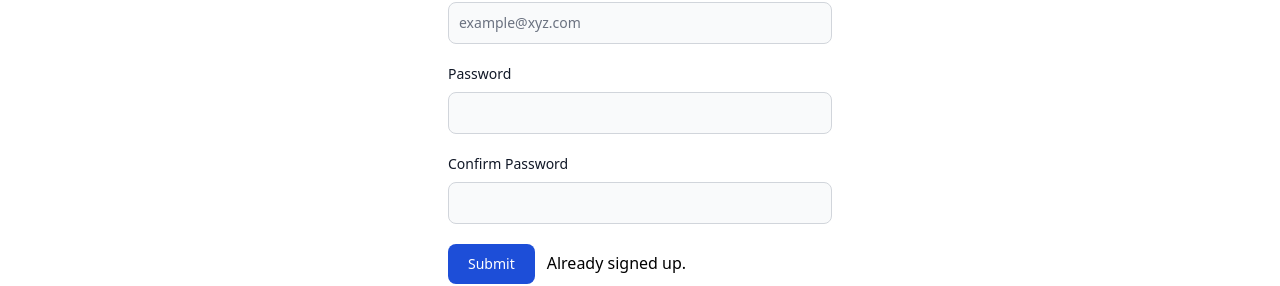
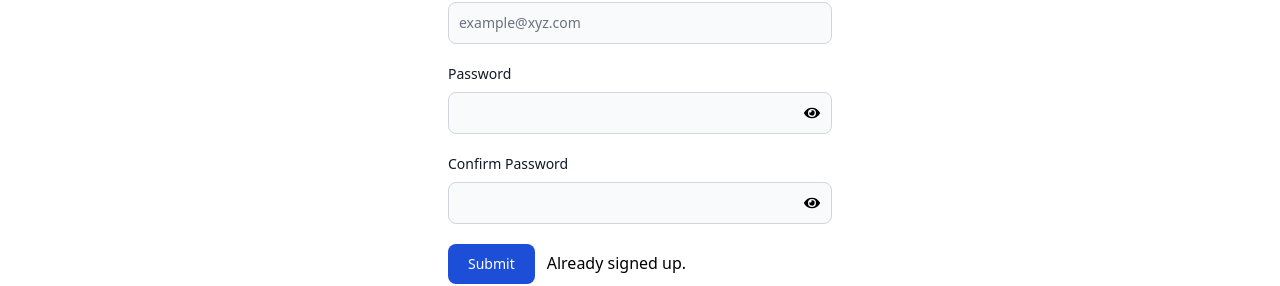
Before and after one commit to Sourav-Tanwar/DailyFlow, a React (Vite) app in the folder frontend/Dailyflow/: page /signup in a window 1280 px wide. Shown: the part 189-475 px from the top of the page. Built offline with nearby package versions, Linux system fonts and the light colour scheme; no server answers.

Commit message:
Implemented password hide functionality on signup page

```diff
--- a/frontend/Dailyflow/src/components/Signup.jsx
+++ b/frontend/Dailyflow/src/components/Signup.jsx
@@ -3,12 +3,15 @@ import { Link, useNavigate } from 'react-router-dom'
 import { signupUser } from '../features/auth/authSlice';
 import { useSelector, useDispatch } from 'react-redux';
 import Navbar from '../components/Navbar'
+import { FaEye, FaEyeSlash } from "react-icons/fa";
 
 export default function Login() {
   const dispatch = useDispatch();
   const [newUser, setnewUser] = useState({ name: "", email: "", password: "", confirmPass: "" })
   let Navigate = useNavigate()
   const { loading, error } = useSelector((state) => state.auth);
+  const [showPassword, setShowPassword] = useState(false);
+  const [showConfirmPassword, setShowConfirmPassword] = useState(false);
 
   const handleSubmit = async (e) => {
     e.preventDefault();
@@ -72,12 +75,34 @@ export default function Login() {
 
           <div className="mb-5">
             <label htmlFor="password" className="block mb-2 text-sm font-medium text-gray-900 dark:text-gray-900">Password</label>
-            <input type="password" id="password" name='password' value={newUser.password} onChange={onChange} autoComplete="new-password" className="bg-gray-50 border border-gray-300 text-gray-900 text-sm rounded-lg focus:ring-blue-500 focus:border-blue-500 block w-full p-2.5 " required />
+            <div className="relative">
+              <input type={showPassword ? "text" : "password"} id="password" name='password' value={newUser.password} onChange={onChange} autoComplete="new-password" className="bg-gray-50 border border-gray-300 text-gray-900 text-sm rounded-lg focus:ring-blue-500 focus:border-blue-500 block w-full p-2.5 " required />
+              <button
+                type="button"
+                className="absolute inset-y-0 right-0 flex items-center pr-3"
+                onClick={() => setShowPassword(!showPassword)}
+                aria-label={showPassword ? "Hide password" : "Show password"}
+              >
+                {showPassword ? <FaEyeSlash /> : <FaEye />}
+              </button>
+            </div>
+
           </div>
 
           <div className="mb-5">
             <label htmlFor="confirmPass" className="block mb-2 text-sm font-medium text-gray-900 dark:text-gray-900" >Confirm Password</label>
-            <input type="password" id="confirmPass" name='confirmPass' value={newUser.confirmPass} onChange={onChange} autoComplete="new-password" className="bg-gray-50 border border-gray-300 text-gray-900 text-sm rounded-lg focus:ring-blue-500 focus:border-blue-500 block w-full p-2.5" required />
+            <div className="relative">
+              <input type={showConfirmPassword ? "text" : "password"} id="confirmPass" name='confirmPass' value={newUser.confirmPass} onChange={onChange} autoComplete="new-password" className="bg-gray-50 border border-gray-300 text-gray-900 text-sm rounded-lg focus:ring-blue-500 focus:border-blue-500 block w-full p-2.5" required />
+              <button
+                type="button"
+                className="absolute inset-y-0 right-0 flex items-center pr-3"
+                onClick={() => setShowConfirmPassword(!showConfirmPassword)}
+                aria-label={showConfirmPassword ? "Hide confirm password" : "Show confirm password"}
+              >
+                {showConfirmPassword ? <FaEyeSlash /> : <FaEye />}
+              </button>
+            </div>
+
           </div>
           <button type="submit" disabled={loading} className="text-white bg-blue-700 hover:bg-blue-800 focus:ring-4 focus:outline-none focus:ring-blue-300 font-medium rounded-lg text-sm w-full sm:w-auto px-5 py-2.5 text-center dark:bg-blue-600 dark:hover:bg-blue-700 dark:focus:ring-blue-800">{loading ? "Signing in..." : "Submit"}</button>
           <Link to="/login" className="m-3 btn btn-danger">Already signed up.</Link>
```
